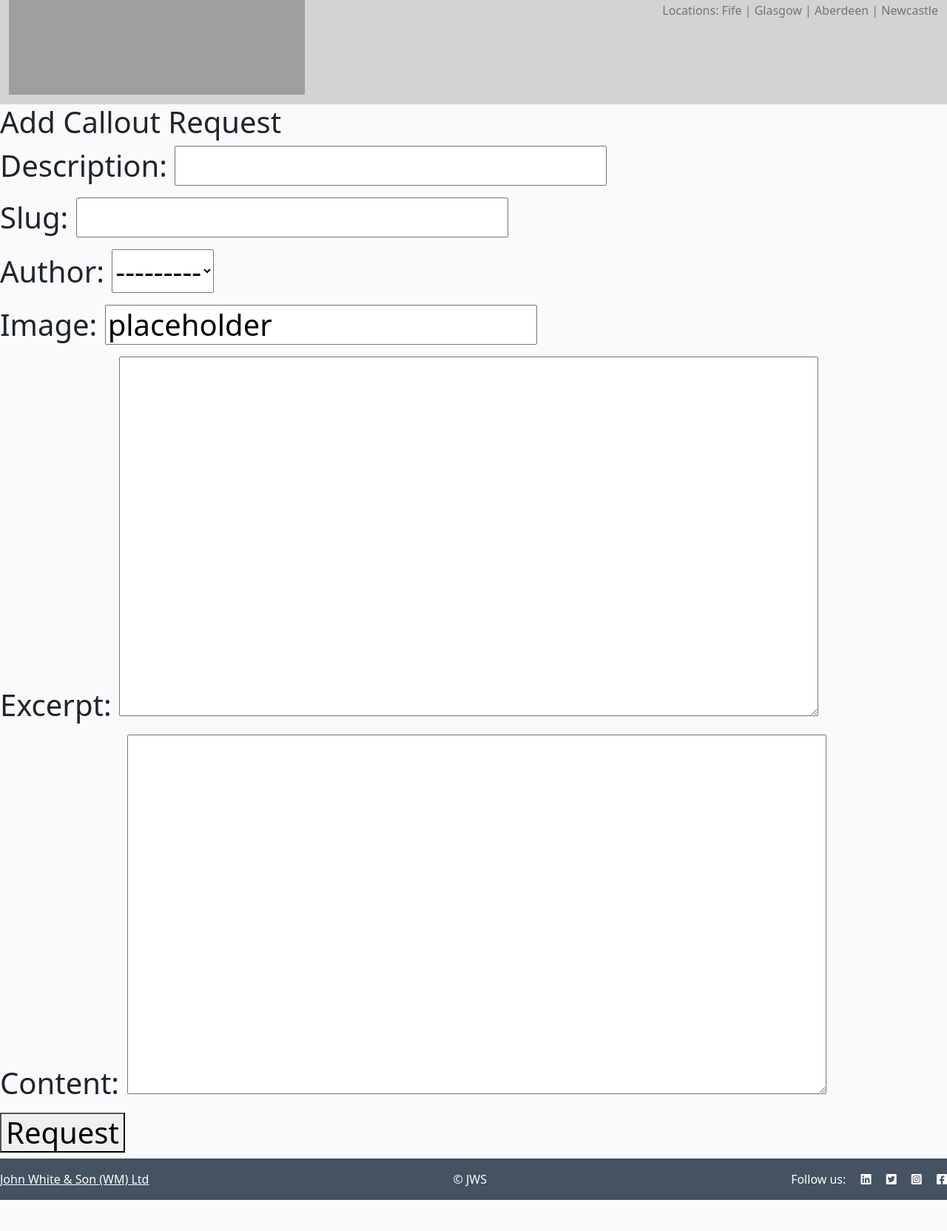
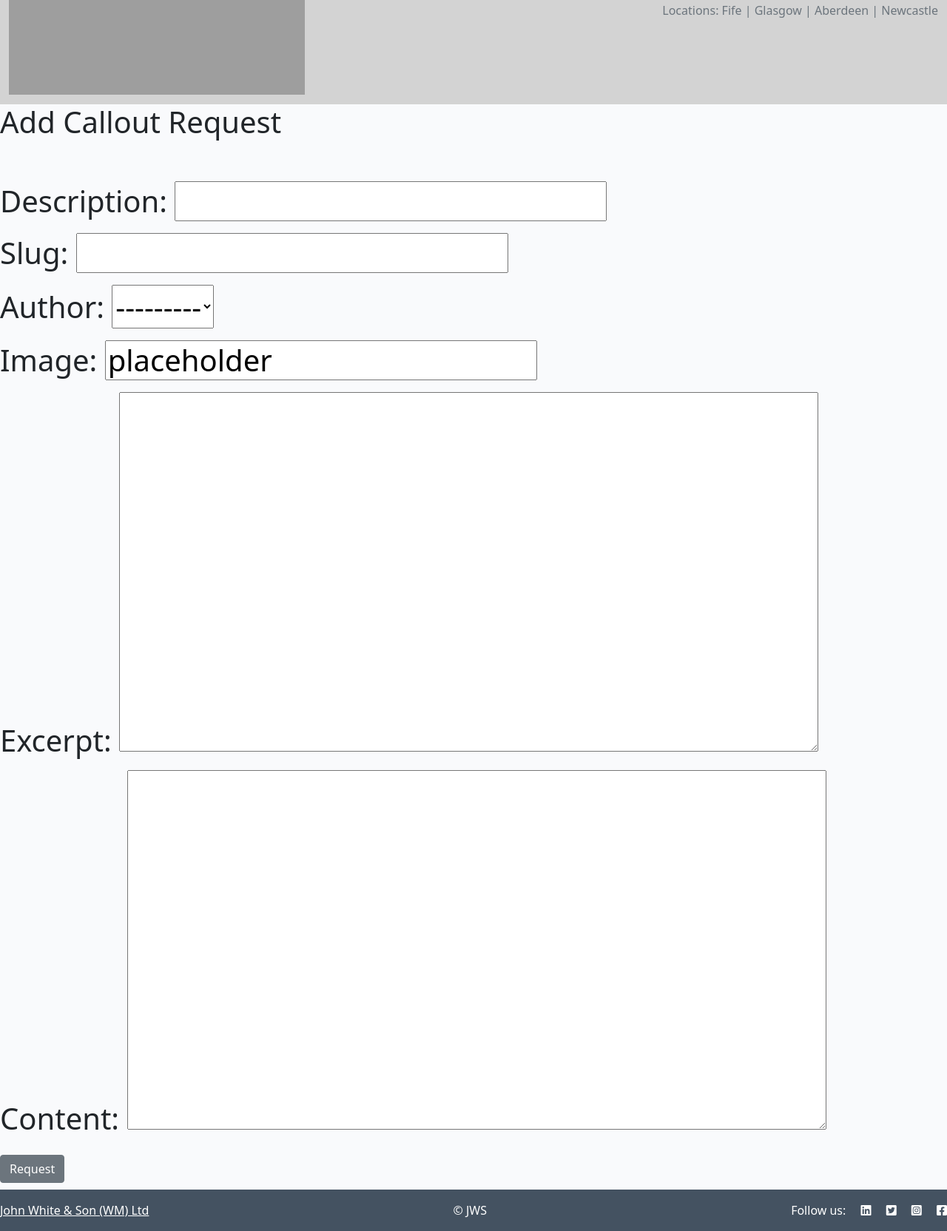
Before and after one commit to BFO1715/jws_callout, a Django app: page /add_request/ in a window 1280 px wide. Shown: the part 185-1849 px from the top of the page at 74% size. Before the commit the page ends 1807 px from the top, so only its background shows below. Run offline with Django 3.2, Linux system fonts and the light colour scheme; some libraries are stand-ins or nearby versions; grey boxes are pictures that could not be loaded.

Commit message:
Added reverse url for add request page

```diff
--- a/callout_request/models.py
+++ b/callout_request/models.py
@@ -1,6 +1,7 @@
 from django.db import models
 from django.contrib.auth.models import User
 from cloudinary.models import CloudinaryField
+from django.urls import reverse
 
 class Request(models.Model):
     description = models.CharField(max_length=200, unique=True)
@@ -20,6 +21,9 @@ class Request(models.Model):
     def __str__(self):
         return self.title
 
+    def get_absolute_url(self):
+        return reverse('home', args=(str(self.id)))
+
 
 class Comment(models.Model):
     request = models.ForeignKey(Request, on_delete=models.CASCADE,
--- a/templates/add_request.html
+++ b/templates/add_request.html
@@ -3,11 +3,11 @@
 {% block content %}
 
 <h1>Add Callout Request<h1>
-
+<br>
 <form method="POST">
     {% csrf_token %}
     {{ form.as_p }}
-    <button>Request</button>
+    <button class="btn btn-secondary">Request</button>
 </form>
 
 {%endblock%}
```
